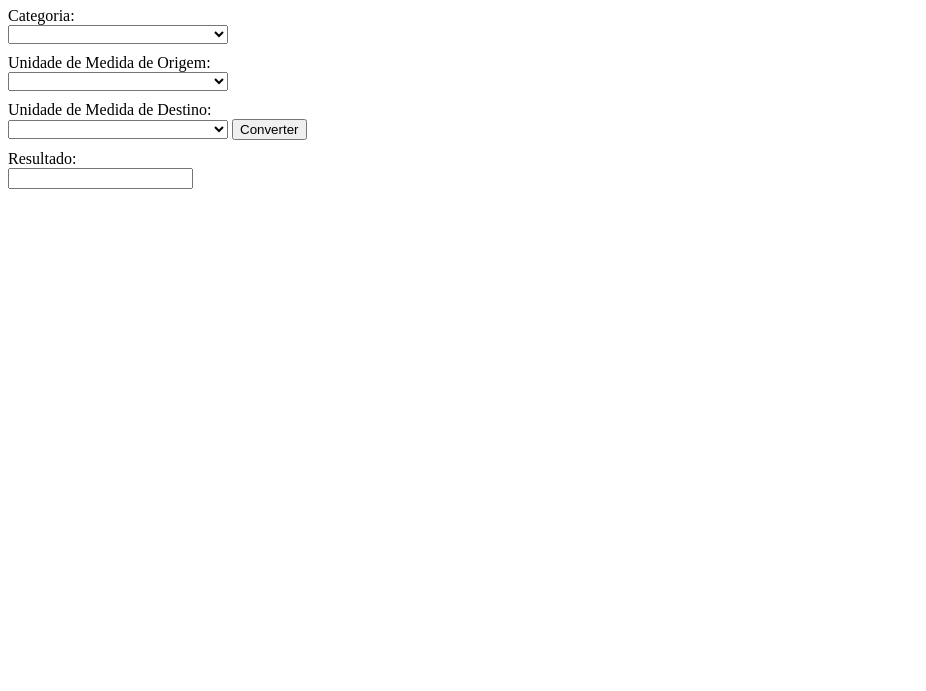
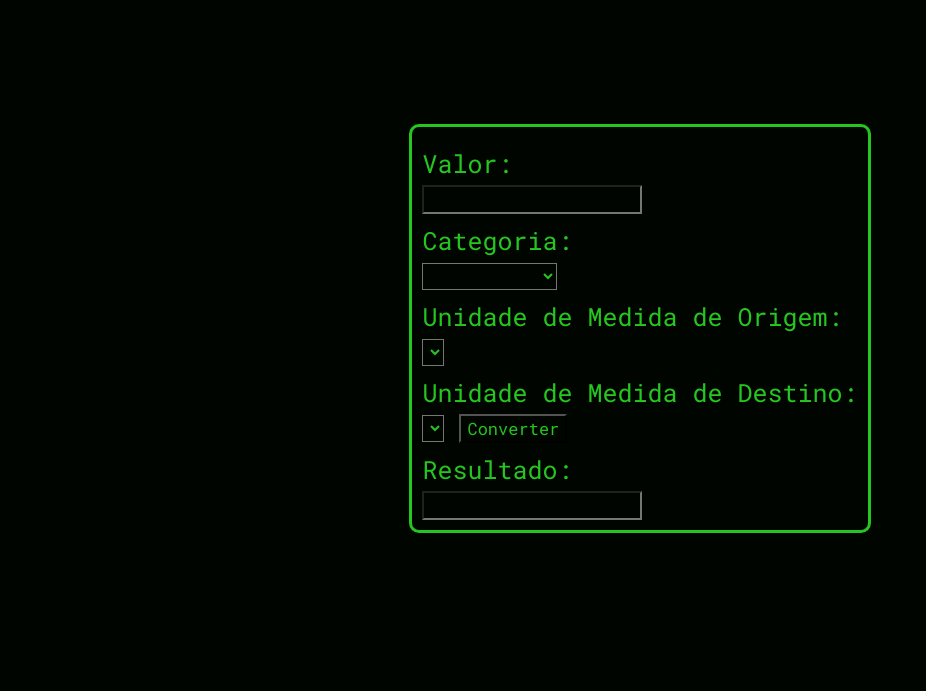
Before and after one commit to IgorSPinto/Projeto_Individual_Modulo2, a plain HTML site: page index.html in a window 1280 px wide. Shown: the part 109-800 px from the top of the page, without its empty margins (0-926 px from the left). Drawn offline with Linux system fonts and the light colour scheme.

Commit message:
adicionado estilo do site

```diff
--- a/css/index.css
+++ b/css/index.css
@@ -1,14 +1,39 @@
+/* estilo geral da página, o objetivo aqui irá se assemelhar com um terminal de computador antigo */
+/* estilo geral da página */
+* {
+  background-color: #000500;
+  font-family: 'Roboto Mono', monospace;
+  color:#26c620;
+}
+
+header{
+  font-size: 26px;
+}
+
+/* container do formulário */
+.formcontainer{
+    display: flex;
+    justify-content: center; /* Alinhar horizontalmente ao centro */
+    align-items: center; /* Alinhar verticalmente ao centro */
+    height: 25vh; /* Altura da janela de visualização */
+    font-size: 23px;
+}
+
+/* div do formulário */
+.form{
+    border: 3px solid #26c620; /* Borda sólida verde */
+    border-radius: 10px; /* Raio de curvatura de 10 pixels */
+    padding: 10px; /* Espaçamento interno */
+    margin-top: 35%;
+    font-size: 25px;
+}
+
 label {
     display: block;
     margin-top: 10px;
   }
-  input[type="number"] {
-    width: 200px;
-  }
-  select {
-    width: 220px;
-  }
-  #output {
-    margin-top: 20px;
-    font-weight: bold;
-  }
+
+/* caixinha de saída do form */
+.output {
+  font-size: 17px;
+}
--- a/js/index.js
+++ b/js/index.js
@@ -53,7 +53,7 @@ const unidades = {
       resultado = valor;
     } else {
       // Lógica de conversão de unidades
-      // ...
+
 
       // Comprimento
       if (unidadeOrigem === "metros") {
```
